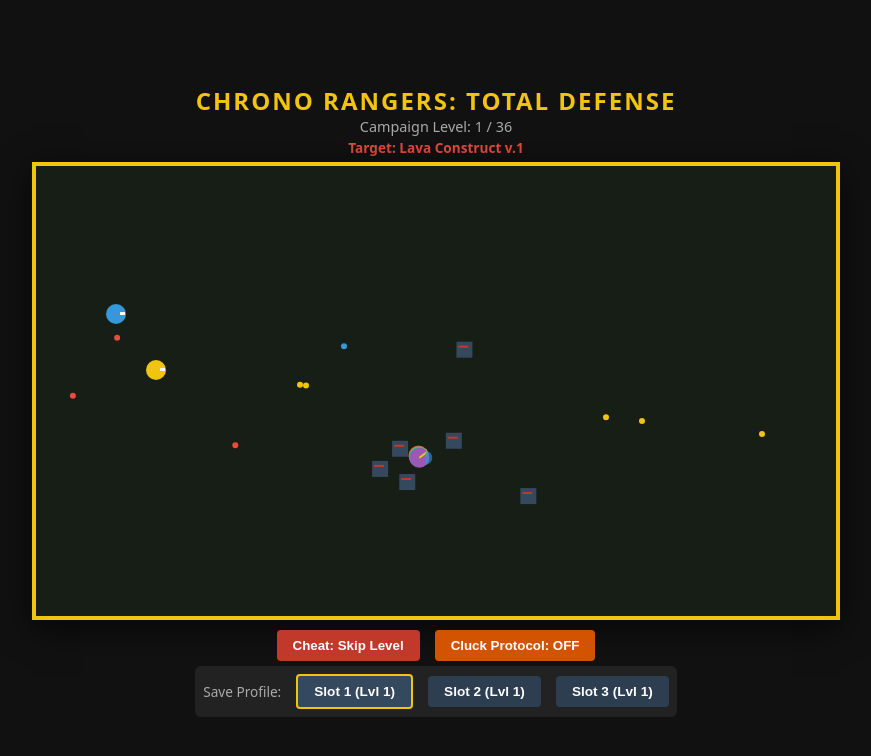
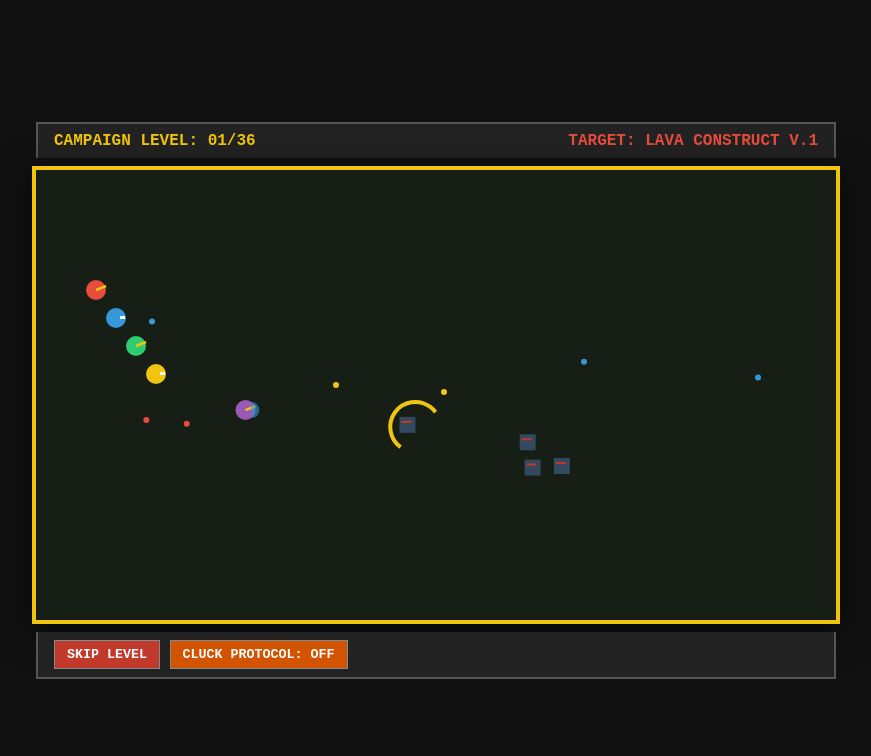
Before and after one commit to chanqtrg918-cell/Chrono-Rangers_LW, a website: page index.html in a window 1280 px wide. Shown: the whole page, without its empty margins (204-1075 px from the left). Drawn offline with Linux system fonts and the light colour scheme.

Commit message:
Refactor index.html for improved layout and styles
Updated styles and structure in index.html, including changes to font family, layout adjustments for HUD and UI panels, and modifications to button styles. Enhanced game display elements and cleaned up unused sections.

```diff
--- a/index.html
+++ b/index.html
@@ -9,7 +9,7 @@
             margin: 0;
             background-color: #111;
             color: #fff;
-            font-family: system-ui, sans-serif;
+            font-family: 'Courier New', Courier, monospace;
             display: flex;
             flex-direction: column;
             align-items: center;
@@ -17,90 +17,84 @@
             min-height: 100vh;
             user-select: none;
         }
+        #hud {
+            width: 800px;
+            display: flex;
+            justify-content: space-between;
+            align-items: center;
+            margin-bottom: 8px;
+            background: #222;
+            padding: 8px 16px;
+            box-sizing: border-box;
+            border: 2px solid #555;
+            border-bottom: none;
+        }
         #gameCanvas {
             background-color: #161e16;
             border: 4px solid #f1c40f;
             box-shadow: 0 8px 32px rgba(0,0,0,0.7);
         }
         .ui-panel {
-            margin-top: 10px;
+            width: 800px;
+            margin-top: 8px;
             display: flex;
-            gap: 15px;
+            gap: 10px;
             align-items: center;
-            flex-wrap: wrap;
-            justify-content: center;
+            justify-content: space-between;
+            background: #222;
+            padding: 8px 16px;
+            box-sizing: border-box;
+            border: 2px solid #555;
+            border-top: none;
         }
         button {
             background-color: #c0392b;
             color: white;
-            border: none;
-            padding: 8px 16px;
+            border: 1px solid #7f8c8d;
+            padding: 6px 12px;
+            font-family: 'Courier New', Courier, monospace;
             font-weight: bold;
             cursor: pointer;
-            border-radius: 4px;
         }
         button:hover { background-color: #e74c3c; }
         .cluck-btn { background-color: #d35400; }
         .cluck-btn.active { background-color: #27ae60; }
-        .save-btn { background-color: #2c3e50; font-size: 0.85rem; }
-        .save-btn.active { border: 2px solid #f1c40f; background-color: #34495e; }
-        .freeplay-container {
-            margin-top: 8px;
-            background: #27ae60;
-            padding: 6px 12px;
-            border-radius: 4px;
-            display: none;
-            align-items: center;
-            gap: 10px;
-        }
         select {
             background: #111;
             color: #fff;
             border: 1px solid #fff;
             padding: 4px 8px;
-            font-weight: bold;
-            border-radius: 4px;
+            font-family: 'Courier New', Courier, monospace;
         }
     </style>
 </head>
 <body>
 
-    <div style="text-align: center; margin-bottom: 5px;">
-        <h2 style="margin:0; letter-spacing: 2px; color: #f1c40f;">CHRONO RANGERS: TOTAL DEFENSE</h2>
-        <div id="levelDisplay" style="font-size: 0.9rem; color: #aaa;">Campaign Level: 1 / 36</div>
-        <div id="monsterIntel" style="font-size: 0.85rem; color: #e74c3c; font-weight: bold; margin-top: 2px;">Threat: Loading...</div>
+    <div id="hud">
+        <div id="levelDisplay" style="font-weight: bold; color: #f1c40f;">CAMPAIGN LEVEL: 01/36</div>
+        <div id="monsterIntel" style="color: #e74c3c; font-weight: bold;">THREAT: INITIALIZING...</div>
     </div>
 
     <canvas id="gameCanvas" width="800" height="450"></canvas>
 
     <div class="ui-panel">
-        <button onclick="nextLevel()">Cheat: Skip Level</button>
-        <button id="cluckToggle" class="cluck-btn" onclick="toggleCluckProtocol()">Cluck Protocol: OFF</button>
-    </div>
-
-    <div id="freeplayPanel" class="freeplay-container">
-        <span style="font-weight: bold; font-size: 0.85rem;">🏆 FREEPLAY UNLOCKED:</span>
-        <select id="freeplaySelect" onchange="selectFreeplayLevel(this.value)">
-            <!-- Populated via script -->
-        </select>
-    </div>
-
-    <div class="ui-panel" style="margin-top: 5px; background: #222; padding: 8px; border-radius: 6px;">
-        <span style="font-size: 0.85rem; color: #aaa;">Save Profile:</span>
-        <button id="save1" class="save-btn" onclick="selectSaveSlot(1)">Slot 1</button>
-        <button id="save2" class="save-btn" onclick="selectSaveSlot(2)">Slot 2</button>
-        <button id="save3" class="save-btn" onclick="selectSaveSlot(3)">Slot 3</button>
+        <div>
+            <button onclick="nextLevel()">SKIP LEVEL</button>
+            <button id="cluckToggle" class="cluck-btn" onclick="toggleCluckProtocol()">CLUCK PROTOCOL: OFF</button>
+        </div>
+        <div id="freeplayPanel" style="display: none; align-items: center; gap: 8px;">
+            <span style="font-weight: bold; font-size: 0.85rem; color: #27ae60;">FREEPLAY:</span>
+            <select id="freeplaySelect" onchange="selectFreeplayLevel(this.value)"></select>
+        </div>
     </div>
 
 <script>
 /**
- * CHRONO RANGERS - Tactical Sentai Engine Core
+ * CHRONO RANGERS - Clean Tactical Sentai Engine
  */
 
 const canvas = document.getElementById('gameCanvas');
 const ctx = canvas.getContext('2d');
-
-// --- INTEGRATED SYNTH AUDIO ENGINE ---
 const audioCtx = new (window.AudioContext || window.webkitAudioContext)();
 
 function playTone(freq, duration, type = 'square', gainStart = 0.1) {
@@ -116,7 +110,7 @@ function playTone(freq, duration, type = 'square', gainStart = 0.1) {
         gainNode.connect(audioCtx.destination);
         osc.start();
         osc.stop(audioCtx.currentTime + duration);
-    } catch (e) { console.log("Audio node block triggered"); }
+    } catch (e) {}
 }
 
 function playLaserSound() { playTone(880, 0.1, 'sawtooth', 0.08); }
@@ -128,22 +122,19 @@ function playLevelUpSound() {
     setTimeout(() => playTone(783.99, 0.2, 'sine', 0.2), 200);
 }
 
-// Global Engine Control
 let currentLevel = 1;
-let currentSlot = 1;
 let gamePhase = "SQUAD_INIT";
 let cluckProtocolActive = false;
-let transitionFreeze = 0;
+let transitionFreeze = 45;
 let isGameCleared = false;
 
-// Entities Pools
 let rangers = [];
 let enemies = [];
 let projectiles = [];
+let meleeEffects = [];
 let bossUnit = null;
 
 const RANGER_COLORS = ['#e74c3c', '#3498db', '#2ecc71', '#f1c40f', '#9b59b6', '#e67e22', '#1abc9c', '#e84393', '#fdcb6e', '#6c5ce7'];
-
 const MONSTER_ARCHETYPES = [
     { name: "Krybot Commander", color: "#7f8c8d" },
     { name: "Lava Construct", color: "#d35400" },
@@ -151,62 +142,32 @@ const MONSTER_ARCHETYPES = [
     { name: "Sinister Alien Fugitive", color: "#27ae60" }
 ];
 
-// Populate Freeplay Selector Options
 const selectEl = document.getElementById('freeplaySelect');
 for(let i = 1; i <= 36; i++) {
     let opt = document.createElement('option');
     opt.value = i;
-    opt.innerText = `Level ${i}`;
+    opt.innerText = `Lvl ${i < 10 ? '0'+i : i}`;
     selectEl.appendChild(opt);
 }
 
 function loadProgress() {
-    const savedLevel = localStorage.getItem(`chrono_save_slot_${currentSlot}`);
+    const savedLevel = localStorage.getItem(`chrono_save_classic`);
     currentLevel = savedLevel ? parseInt(savedLevel, 10) : 1;
-
-    const clearedState = localStorage.getItem(`chrono_slot_cleared_${currentSlot}`);
-    isGameCleared = clearedState === "true";
+    isGameCleared = localStorage.getItem(`chrono_classic_cleared`) === "true";
 
     document.getElementById('freeplayPanel').style.display = isGameCleared ? "flex" : "none";
-    if (isGameCleared) {
-        document.getElementById('freeplaySelect').value = currentLevel;
-    }
-
-    updateSlotUI();
+    if (isGameCleared) document.getElementById('freeplaySelect').value = currentLevel;
 }
 
 function saveProgress() {
-    localStorage.setItem(`chrono_save_slot_${currentSlot}`, currentLevel);
-    if (isGameCleared) {
-        localStorage.setItem(`chrono_slot_cleared_${currentSlot}`, "true");
-    }
-    updateSlotUI();
-}
-
-function selectSaveSlot(slotNum) {
-    currentSlot = slotNum;
-    loadProgress();
-    initLevel();
+    localStorage.setItem(`chrono_save_classic`, currentLevel);
+    if (isGameCleared) localStorage.setItem(`chrono_classic_cleared`, "true");
 }
 
 function selectFreeplayLevel(lvl) {
     currentLevel = parseInt(lvl, 10);
     saveProgress();
     initLevel();
-}
-
-function updateSlotUI() {
-    for (let i = 1; i <= 3; i++) {
-        const btn = document.getElementById(`save${i}`);
-        const slotVal = localStorage.getItem(`chrono_save_slot_${i}`) || 1;
-        const slotClear = localStorage.getItem(`chrono_slot_cleared_${i}`) === "true";
-        btn.innerText = `Slot ${i} (Lvl ${slotVal})${slotClear ? ' 🏆' : ''}`;
-        if (i === currentSlot) {
-            btn.classList.add('active');
-        } else {
-            btn.classList.remove('active');
-        }
-    }
 }
 
 function initLevel() {
@@ -216,36 +177,42 @@ function initLevel() {
     rangers = [];
     enemies = [];
     projectiles = [];
+    meleeEffects = [];
     bossUnit = null;
 
-    document.getElementById('levelDisplay').innerText = `Campaign Level: ${currentLevel} / 36`;
-    if (isGameCleared) {
-        document.getElementById('freeplaySelect').value = currentLevel;
-    }
+    document.getElementById('levelDisplay').innerText = `CAMPAIGN LEVEL: ${currentLevel < 10 ? '0'+currentLevel : currentLevel}/36`;
+    if (isGameCleared) document.getElementById('freeplaySelect').value = currentLevel;
 
     let activeSquadSize = currentLevel >= 25 ? 10 : (currentLevel >= 12 ? 8 : 5);
     for (let i = 0; i < activeSquadSize; i++) {
+        let startX = 60 + (i * 20);
+        let startY = 120 + (i * 28);
         rangers.push({
             id: i,
-            x: 60 + (i * 20),
-            y: 120 + (i * 28),
+            x: startX,
+            y: startY,
+            originX: startX,
+            originY: startY,
             color: RANGER_COLORS[i],
-            hp: 240,       // TUNED UP: Upgraded from 120 for better squad defense
+            hp: 240,
             maxHp: 240,
             size: 10,
             weaponMode: i % 2 === 0 ? "SWORD_SHIELD" : "MORPH_BLASTER",
             shieldUp: false,
-            specialCooldown: 100 + Math.random() * 200,
-            specialActiveTimer: 0
+            specialCooldown: 100 + Math.random() * 150,
+            lungeState: "READY",
+            lungeTimer: 0,
+            targetEnemy: null
         });
     }
 
-    let enemyCount = 6 + currentLevel;
+    let enemyCount = 5 + Math.floor(currentLevel * 0.7);
     for (let i = 0; i < enemyCount; i++) {
         enemies.push({
-            x: 450 + Math.random() * 300,
-            y: 40 + Math.random() * 360,
-            hp: 45,
+            id: Math.random(),
+            x: 500 + Math.random() * 260,
+            y: 50 + Math.random() * 350,
+            hp: 45 + (currentLevel * 3),
             isChicken: cluckProtocolActive,
             shootTimer: 60 + Math.random() * 120,
             eggTimer: Math.random() * 100
@@ -253,55 +220,22 @@ function initLevel() {
     }
 
     if (currentLevel === 35) {
-        bossUnit = {
-            name: "A-SQUAD ROGUE MEGAZORD",
-            color: "#2c3e50",
-            borderColor: "#e74c3c",
-            size: 50,
-            hp: 2500,
-            maxHp: 2500,
-            isASquad: true,
-            isFinal: false,
-            x: 600,
-            y: 120
-        };
-        document.getElementById('monsterIntel').innerText = `JUDGEMENT TIME: ${bossUnit.name} (Rogue Elite Core Detected)`;
+        bossUnit = { name: "A-SQUAD ROGUE MEGAZORD", color: "#2c3e50", borderColor: "#e74c3c", size: 50, hp: 2500, maxHp: 2500, isASquad: true, isFinal: false, x: 600, y: 120 };
+        document.getElementById('monsterIntel').innerText = `CRITICAL THREAT: A-SQUAD DETECTED`;
     } else if (currentLevel === 36) {
-        bossUnit = {
-            name: "OMNI-CROWN PREMIER",
-            color: "#000000",
-            borderColor: "#9b59b6",
-            size: 65,
-            hp: 4000,
-            maxHp: 4000,
-            isASquad: false,
-            isFinal: true,
-            x: 600,
-            y: 120
-        };
-        document.getElementById('monsterIntel').innerText = `CRITICAL THREAT: ${bossUnit.name} (Ancient Cybernetic God Form)`;
+        bossUnit = { name: "OMNI-CROWN PREMIER", color: "#000000", borderColor: "#9b59b6", size: 65, hp: 4000, maxHp: 4000, isASquad: false, isFinal: true, x: 600, y: 120 };
+        document.getElementById('monsterIntel').innerText = `FINAL SHOWDOWN: OMNI-CROWN`;
     } else {
         let arch = MONSTER_ARCHETYPES[currentLevel % MONSTER_ARCHETYPES.length];
-        bossUnit = {
-            name: `${arch.name} v.${currentLevel}`,
-            color: arch.color,
-            borderColor: "#c0392b",
-            size: 32 + (currentLevel * 0.5),
-            hp: 250 + (currentLevel * 60),
-            maxHp: 250 + (currentLevel * 60),
-            isASquad: false,
-            isFinal: false,
-            x: 600,
-            y: 120
-        };
-        document.getElementById('monsterIntel').innerText = `Target: ${bossUnit.name}`;
+        bossUnit = { name: `${arch.name} v.${currentLevel}`, color: arch.color, borderColor: "#c0392b", size: 32 + (currentLevel * 0.5), hp: 250 + (currentLevel * 60), maxHp: 250 + (currentLevel * 60), isASquad: false, isFinal: false, x: 600, y: 120 };
+        document.getElementById('monsterIntel').innerText = `TARGET: ${bossUnit.name.toUpperCase()}`;
     }
 }
 
 function toggleCluckProtocol() {
     cluckProtocolActive = !cluckProtocolActive;
     const btn = document.getElementById('cluckToggle');
-    btn.innerText = cluckProtocolActive ? "Cluck Protocol: ON 🐔" : "Cluck Protocol: OFF";
+    btn.innerText = cluckProtocolActive ? "CLUCK PROTOCOL: ON 🐔" : "CLUCK PROTOCOL: OFF";
     btn.className = cluckProtocolActive ? "cluck-btn active" : "cluck-btn";
     initLevel();
 }
@@ -329,6 +263,12 @@ function update() {
         return;
     }
 
+    // Update cosmetic visual slashes
+    for (let i = meleeEffects.length - 1; i >= 0; i--) {
+        meleeEffects[i].life--;
+        if (meleeEffects[i].life <= 0) meleeEffects.splice(i, 1);
+    }
+
     if (gamePhase === "SQUAD_BRAWL") {
         if (enemies.length === 0 && rangers.length > 0) {
             gamePhase = "MEGAZORD_DUEL";
@@ -339,11 +279,11 @@ function update() {
         enemies.forEach(e => {
             if (rangers.length > 0) {
                 let target = rangers[Math.floor(Math.random() * rangers.length)];
-                let dx = target.x - e.x;
-                let dy = target.y - e.y;
+                let dx = target.originX - e.x;
+                let dy = target.originY - e.y;
                 let dist = Math.sqrt(dx*dx + dy*dy);
 
-                if (dist > 150) {
+                if (dist > 180) {
                     e.x += (dx / dist) * 0.9;
                     e.y += (dy / dist) * 0.9;
                 }
@@ -365,50 +305,88 @@ function update() {
         });
 
         rangers.forEach(r => {
-            if (enemies.length > 0) {
-                let target = enemies[0];
-                let dx = target.x - r.x;
-                let dy = target.y - r.y;
-                let dist = Math.sqrt(dx*dx + dy*dy);
+            if (r.weaponMode === "SWORD_SHIELD") {
+                if (r.lungeState === "READY") {
+                    if (enemies.length > 0) {
+                        let closest = enemies[0];
+                        let minDist = Infinity;
+                        enemies.forEach(e => {
+                            let d = Math.sqrt((e.x - r.x)**2 + (e.y - r.y)**2);
+                            if (d < minDist) { minDist = d; closest = e; }
+                        });
 
-                if (r.specialCooldown > 0) r.specialCooldown--;
+                        if (minDist < 250) {
+                            r.lungeState = "FORWARD";
+                            r.lungeTimer = 0;
+                            r.targetEnemy = closest.id;
+                        }
+                    }
+                }
 
-                if (r.weaponMode === "SWORD_SHIELD") {
-                    // FIXED SWORD MELEE RUNTIME TRACKING
-                    if (r.specialCooldown <= 0 && dist < 150 && dist > 35) {
-                        r.specialCooldown = 300 + Math.random() * 150;
-                        r.specialActiveTimer = 15;
+                if (r.lungeState === "FORWARD") {
+                    let target = enemies.find(e => e.id === r.targetEnemy) || enemies[0];
+                    if (target) {
+                        let tx = target.x - 20;
+                        let ty = target.y;
+                        r.x += (tx - r.x) * 0.25;
+                        r.y += (ty - r.y) * 0.25;
+                        r.shieldUp = false;
 
-                        // Lunge directly into dynamic range safely instead of overshooting
-                        r.x += (dx / dist) * (dist - 20);
-                        r.y += (dy / dist) * (dist - 20);
-                        playTone(220, 0.25, 'sawtooth', 0.15);
+                        let distToTarget = Math.sqrt((target.x - r.x)**2 + (target.y - r.y)**2);
+                        if (distToTarget < 30 || r.lungeTimer > 12) {
+                            r.lungeState = "IMPACT";
+                            r.lungeTimer = 0;
+                            target.hp -= 40;
 
-                        // Sweeping hit across the enemy vanguard
-                        enemies.slice(0, 3).forEach(en => en.hp -= 30);
+                            // Inject actual visible sword strike configuration into array
+                            meleeEffects.push({ x: target.x, y: target.y, life: 10 });
+                            playTone(280, 0.15, 'sawtooth', 0.15);
+
+                            if (target.hp <= 0) {
+                                let idx = enemies.indexOf(target);
+                                if (idx > -1) enemies.splice(idx, 1);
+                                playExplosionSound();
+                            }
+                        }
+                    } else {
+                        r.lungeState = "RETREAT";
                     }
+                    r.lungeTimer++;
+                }
 
-                    if (r.specialActiveTimer > 0) {
-                        r.specialActiveTimer--;
+                if (r.lungeState === "IMPACT") {
+                    r.lungeTimer++;
+                    r.shieldUp = true;
+                    if (r.lungeTimer > 6) {
+                        r.lungeState = "RETREAT";
+                        r.lungeTimer = 0;
                     }
+                }
 
-                    // Standard tracking logic
-                    if (dist > 22) {
-                        r.x += (dx / dist) * 2.5;
-                        r.y += (dy / dist) * 2.5;
-                        r.shieldUp = false;
-                    } else {
-                        // Embedded in combat zone: switch to high defense state
-                        target.hp -= 0.8;
-                        r.shieldUp = true;
+                if (r.lungeState === "RETREAT") {
+                    r.x += (r.originX - r.x) * 0.2;
+                    r.y += (r.originY - r.y) * 0.2;
+                    r.shieldUp = true;
+
+                    let distHome = Math.sqrt((r.originX - r.x)**2 + (r.originY - r.y)**2);
+                    if (distHome < 5) {
+                        r.x = r.originX;
+                        r.y = r.originY;
+                        r.lungeState = "READY";
                     }
-                } else if (r.weaponMode === "MORPH_BLASTER") {
-                    if (dist < 180) {
-                        r.x -= (dx / dist) * 1.0;
-                    }
+                }
+
+            } else if (r.weaponMode === "MORPH_BLASTER") {
+                if (enemies.length > 0) {
+                    let target = enemies[0];
+                    let dx = target.x - r.x;
+                    let dy = target.y - r.y;
+                    let dist = Math.sqrt(dx*dx + dy*dy);
+
+                    if (r.specialCooldown > 0) r.specialCooldown--;
 
                     if (r.specialCooldown <= 0 && Math.random() < 0.05) {
-                        r.specialCooldown = 250 + Math.random() * 200;
+                        r.specialCooldown = 200 + Math.random() * 150;
                         projectiles.push({ x: r.x, y: r.y, type: 'DELTA_BURST', vx: 7, vy: (target.y - r.y) / (dist || 1) * 2.5, color: '#f39c12' });
                         playTone(660, 0.2, 'square', 0.12);
                     }
@@ -474,9 +452,7 @@ function update() {
             }
         }
 
-        if (rangers.length === 0) {
-            initLevel();
-        }
+        if (rangers.length === 0) initLevel();
     } else if (gamePhase === "MEGAZORD_DUEL") {
         if (!bossUnit) return;
 
@@ -517,9 +493,7 @@ function update() {
             }
         }
 
-        if (bossUnit.hp <= 0) {
-            nextLevel();
-        }
+        if (bossUnit.hp <= 0) nextLevel();
     }
 }
 
@@ -528,12 +502,21 @@ function draw() {
 
     if (gamePhase === "SQUAD_INIT" || transitionFreeze > 0) {
         ctx.fillStyle = '#fff';
-        ctx.font = 'bold 18px monospace';
-        ctx.fillText("SYNCHRONIZING REVOLUTION MATRIX...", 230, 220);
+        ctx.font = 'bold 16px monospace';
+        ctx.fillText("SYNCHRONIZING REVOLUTION MATRIX...", 240, 220);
         return;
     }
 
     if (gamePhase === "SQUAD_BRAWL") {
+        // Draw real-time sword slashes behind actors
+        meleeEffects.forEach(eff => {
+            ctx.strokeStyle = '#f1c40f';
+            ctx.lineWidth = 4;
+            ctx.beginPath();
+            ctx.arc(eff.x, eff.y, 25, 0.7 * Math.PI, 1.8 * Math.PI);
+            ctx.stroke();
+        });
+
         rangers.forEach(r => {
             ctx.save();
             ctx.fillStyle = r.color;
@@ -541,24 +524,18 @@ function draw() {
             ctx.arc(r.x, r.y, r.size, 0, Math.PI * 2);
             ctx.fill();
 
-            if (r.specialActiveTimer > 0) {
-                ctx.strokeStyle = '#fff';
-                ctx.lineWidth = 3;
-                ctx.stroke();
-            }
-
             if (r.weaponMode === "SWORD_SHIELD") {
                 ctx.strokeStyle = '#f1c40f';
-                ctx.lineWidth = 2;
+                ctx.lineWidth = 2.5;
                 ctx.beginPath();
                 ctx.moveTo(r.x, r.y);
-                ctx.lineTo(r.x + 8, r.y - 6);
+                ctx.lineTo(r.x + 10, r.y - 4);
                 ctx.stroke();
 
                 if (r.shieldUp) {
                     ctx.fillStyle = 'rgba(52, 152, 219, 0.6)';
                     ctx.beginPath();
-                    ctx.arc(r.x + 6, r.y, 7, -Math.PI/2, Math.PI/2);
+                    ctx.arc(r.x + 6, r.y, 8, -Math.PI/2, Math.PI/2);
                     ctx.fill();
                 }
             } else {
@@ -606,7 +583,6 @@ function draw() {
         if (!bossUnit) return;
 
         ctx.save();
-        // --- ALLIES: S.P.D. SWAT MEGAZORD HOVER CHASSIS ---
         ctx.fillStyle = '#1f2937';
         ctx.fillRect(60, 160, 45, 70);
         ctx.fillRect(175, 160, 45, 70);
@@ -621,7 +597,6 @@ function draw() {
         ctx.fillStyle = '#06b6d4';
         ctx.fillRect(128, 120, 24, 5);
 
-        // SHOW-ACCURATE DUAL TWIN CANNONS
         ctx.fillStyle = '#374151';
         ctx.fillRect(160, 190, 35, 14);
         ctx.fillRect(160, 230, 35, 14);
@@ -630,10 +605,9 @@ function draw() {
         ctx.fillRect(190, 234, 6, 6);
 
         ctx.fillStyle = '#ffffff';
-        ctx.font = 'bold 15px monospace';
-        ctx.fillText("S.W.A.T. DUAL STRIKER PROTOCOL", 50, 85);
+        ctx.font = 'bold 14px monospace';
+        ctx.fillText("S.W.A.T. DUAL STRIKER ENGAGED", 50, 85);
 
-        // --- ADVERSARIES RENDERING ARRAY ---
         if (bossUnit.isFinal) {
             ctx.fillStyle = '#4c1d95';
             ctx.fillRect(bossUnit.x - 20, bossUnit.y - 30, bossUnit.size * 2.5, bossUnit.size * 3.5);
@@ -670,13 +644,11 @@ function draw() {
             ctx.strokeRect(bossUnit.x, bossUnit.y, bossUnit.size * 1.5, bossUnit.size * 2);
         }
 
-        // Projectiles Loop
         projectiles.forEach(p => {
             ctx.fillStyle = p.color;
             ctx.fillRect(p.x, p.y, 14, 3);
         });
 
-        // Duel Interface Health Bar
         ctx.fillStyle = '#7f1d1d';
         ctx.fillRect(220, 30, 360, 16);
         ctx.fillStyle = '#22c55e';
@@ -692,7 +664,6 @@ function runLoop() {
     requestAnimationFrame(runLoop);
 }
 
-// Spark up system operations cleanly
 loadProgress();
 initLevel();
 runLoop();
```
